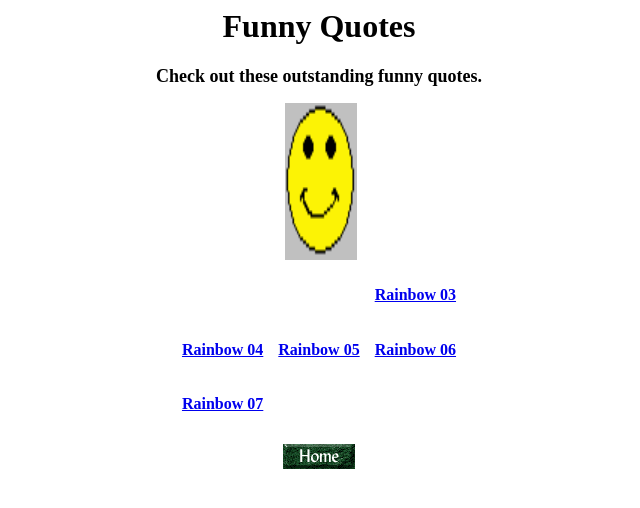
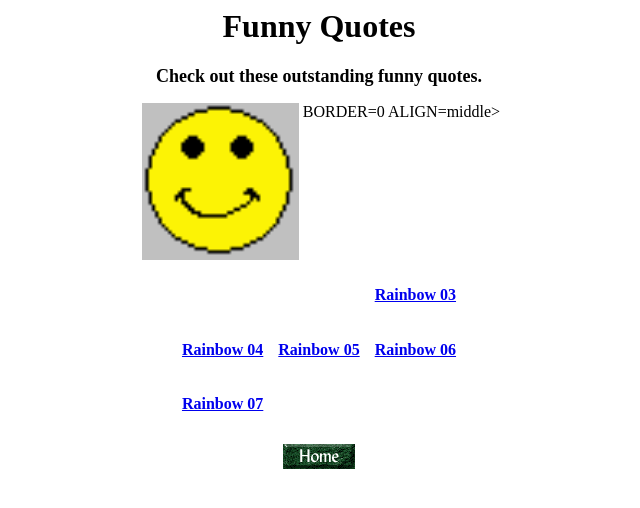
Before and after one commit to tylerw297/tylerw297.github.io, a plain HTML site: page funnyquotes.html in a window 1280 px wide. Shown: the whole page, without its empty margins (321-961 px from the left). Drawn offline with Linux system fonts and the light colour scheme.

Commit message:
Update funnyquotes.html

```diff
--- a/funnyquotes.html
+++ b/funnyquotes.html
@@ -11,7 +11,8 @@
 
 <BLOCKQUOTE><CENTER><FONT SIZE="+1"><B>Check out these outstanding funny quotes.</B></FONT></CENTER></BLOCKQUOTE>
 
-<CENTER>&nbsp;<A=><IMG SRC="https://tylerw297.github.io/images/gif/smiling.gif" WIDTH=72 HEIGHT=157 BORDER=0 ALIGN=middle></A>
+<CENTER>&nbsp;<A=><IMG SRC="https://tylerw297.github.io/images/gif/smiling.gif" <td valign="top" width="157">
+ BORDER=0 ALIGN=middle></A>
 
 <P><TABLE BORDER=0 CELLSPACING=5 CELLPADDING=5>
    <TR>
```
